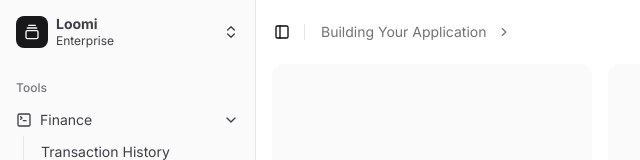
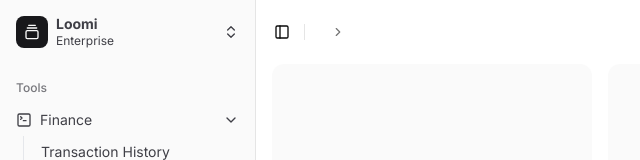
Before and after one commit to Carlthegreatt/Loomi, a Next.js app: page /dashboard in a window 1280 px wide. Shown: the top 160 px of the page, without its empty margins (0-640 px from the left). Built offline with nearby package versions, Linux system fonts and the light colour scheme.

Commit message:
Auto-commit page.tsx: 2025-08-23 19:39:08

```diff
--- a/src/app/dashboard/page.tsx
+++ b/src/app/dashboard/page.tsx
@@ -25,11 +25,7 @@ export default function Page() {
             <Separator orientation="vertical" className="mr-2 h-4" />
             <Breadcrumb>
               <BreadcrumbList>
-                <BreadcrumbItem className="hidden md:block">
-                  <BreadcrumbLink href="#">
-                    Building Your Application
-                  </BreadcrumbLink>
-                </BreadcrumbItem>
+                <BreadcrumbItem className="hidden md:block"></BreadcrumbItem>
                 <BreadcrumbSeparator className="hidden md:block" />
               </BreadcrumbList>
             </Breadcrumb>
```
